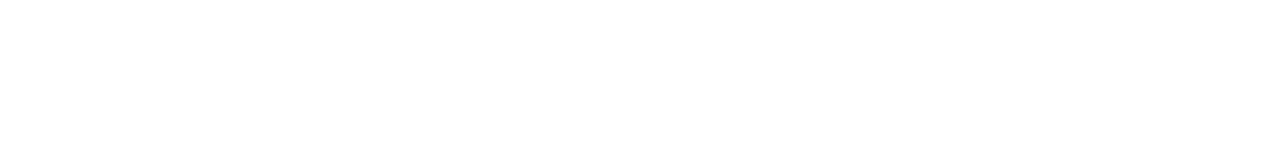
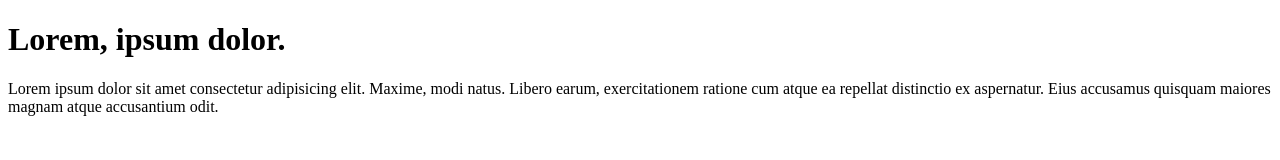
Before and after one commit to AOrazioA/eliminar_prueba, a plain HTML site: page index.html in a window 1280 px wide. Drawn offline with Linux system fonts and the light colour scheme.

Commit message:
realice cambio

```diff
--- a/index.html
+++ b/index.html
@@ -3,9 +3,11 @@
 <head>
     <meta charset="UTF-8">
     <meta name="viewport" content="width=device-width, initial-scale=1.0">
-    <title>Document</title>
+    <title>Prueba</title>
 </head>
 <body>
+    <h1>Lorem, ipsum dolor.</h1>
+    <p>Lorem ipsum dolor sit amet consectetur adipisicing elit. Maxime, modi natus. Libero earum, exercitationem ratione cum atque ea repellat distinctio ex aspernatur. Eius accusamus quisquam maiores magnam atque accusantium odit.</p>
 
 </body>
 </html>
```
